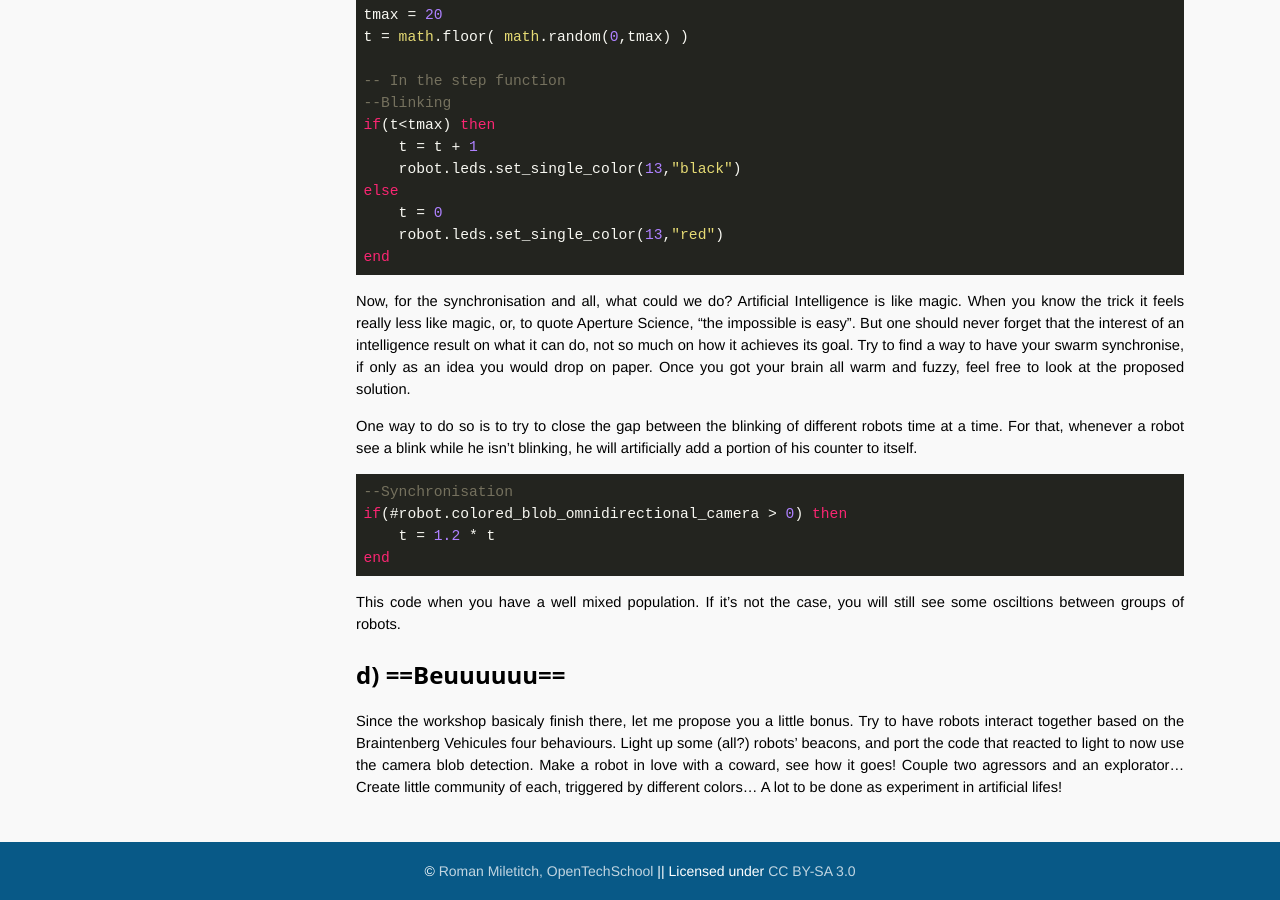
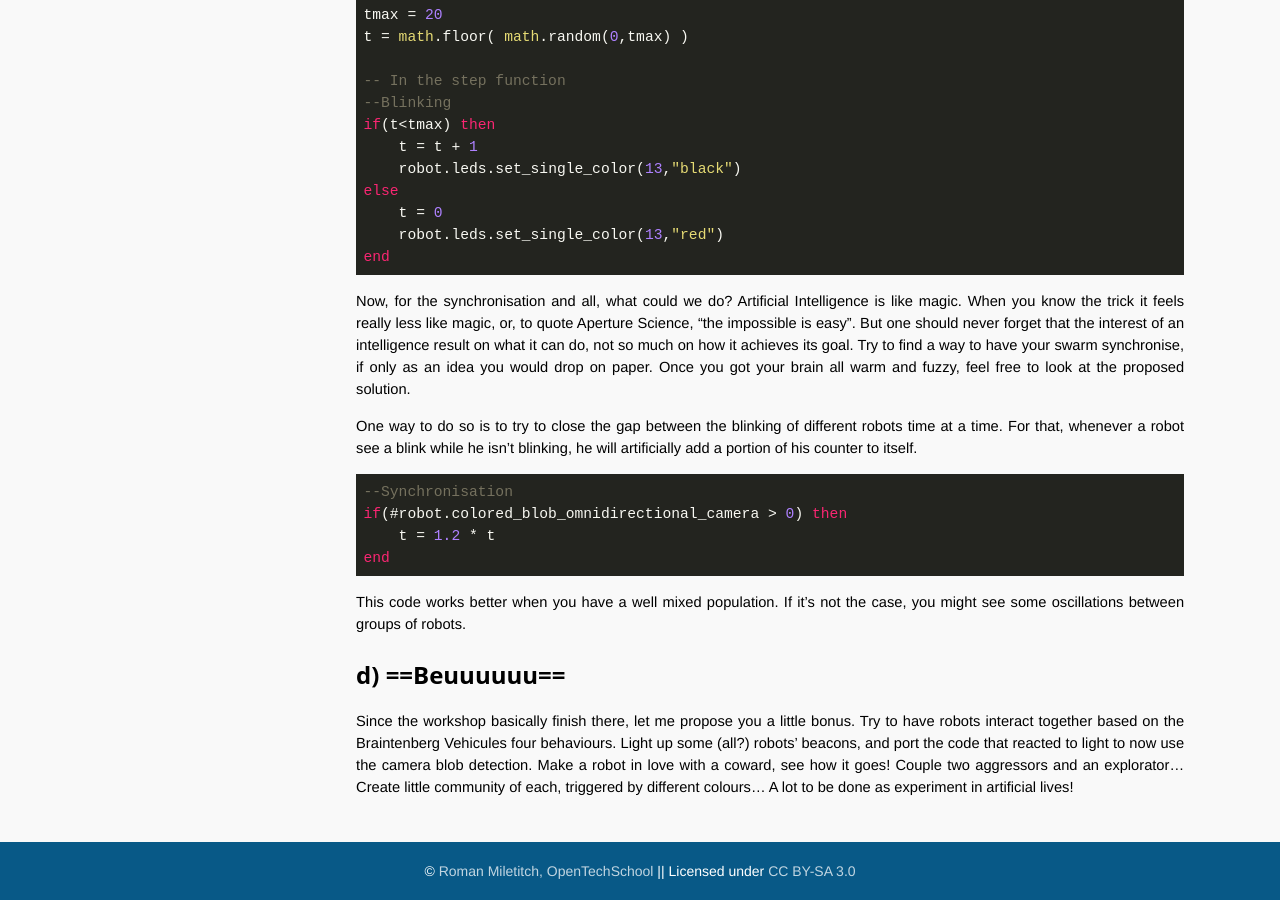
Before and after one commit to OpenTechSchool-Brussels/AI-for-robots-and-swarms, a Jekyll site: the page built from Open-your-eyes.markdown, in a window 1280 px wide and 900 px high, scrolled down 1665 px. Built offline with Jekyll 4.4.1, drawn with Linux system fonts in a browser that asks for light colours; Markdown is read by kramdown in place of the engine named in the settings.

Commit message:
Update Open-your-eyes.markdown

````diff
--- a/Open-your-eyes.markdown
+++ b/Open-your-eyes.markdown
@@ -83,7 +83,7 @@ if(#robot.colored_blob_omnidirectional_camera > 0) then
 end
 ```
 
-This code when you have a well mixed population. If it's not the case, you will still see some osciltions between groups of robots.
+This code works better when you have a well mixed population. If it's not the case, you might see some oscillations between groups of robots.
 
 ##d) ==Beuuuuuu==
-Since the workshop basicaly finish there, let me propose you a little bonus. Try to have robots interact together based on the Braintenberg Vehicules four behaviours. Light up some (all?) robots' beacons, and port the code that reacted to light to now use the camera blob detection. Make a robot in love with a coward, see how it goes! Couple two agressors and an explorator... Create little community of each, triggered by different colors... A lot to be done as experiment in artificial lifes!
+Since the workshop basically finish there, let me propose you a little bonus. Try to have robots interact together based on the Braintenberg Vehicules four behaviours. Light up some (all?) robots' beacons, and port the code that reacted to light to now use the camera blob detection. Make a robot in love with a coward, see how it goes! Couple two aggressors and an explorator... Create little community of each, triggered by different colours... A lot to be done as experiment in artificial lives!
````
